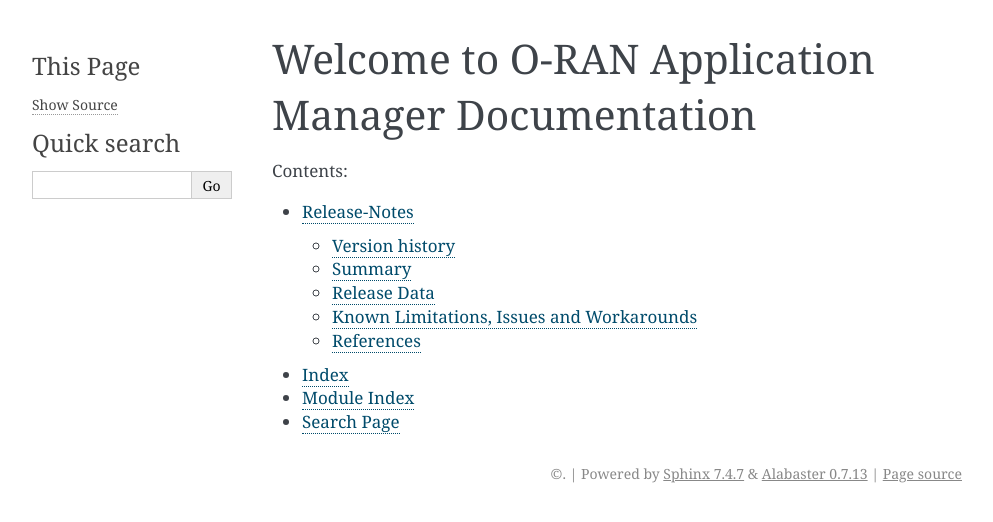
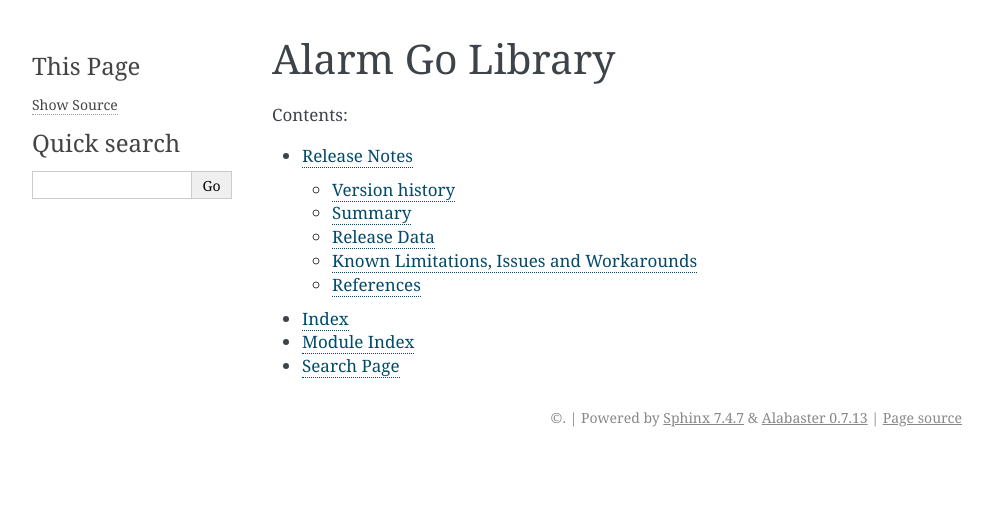
Before and after one commit to o-ran-sc/ric-plt-alarm-go, a Sphinx documentation site: the page built from docs/index.rst, in a window 1280 px wide. Shown: the top 522 px of the page, without its empty margins (148-1141 px from the left). Built offline with Sphinx 7.4.7, drawn with Linux system fonts in a browser that asks for light colours.

Commit message:
Enable publication to ReadTheDocs
Add missing .readthedocs.yaml file that is required by the RTD job.
Correct title in index from App Manager to Alarm Go.
Update Dockerfile for latest build image tag.
Drop executable bit from text files.

Signed-off-by: Lott, Christopher (cl778h) <cl778h@att.com>
Change-Id: Id46db8adfd219e5531ca9d83bcbea8c73bb2a9d0

```diff
--- a/docs/index.rst
+++ b/docs/index.rst
@@ -16,8 +16,8 @@
 ..  limitations under the License.
 ..
 
-Welcome to O-RAN Application Manager Documentation
-==================================================
+Alarm Go Library
+================
 
 .. toctree::
    :maxdepth: 2
--- a/docs/release-notes.rst
+++ b/docs/release-notes.rst
@@ -17,7 +17,7 @@
 ..
 
 
-Release-Notes
+Release Notes
 =============
 
 
```
Also changed, not shown: .readthedocs.yaml (added), 3 other files.
